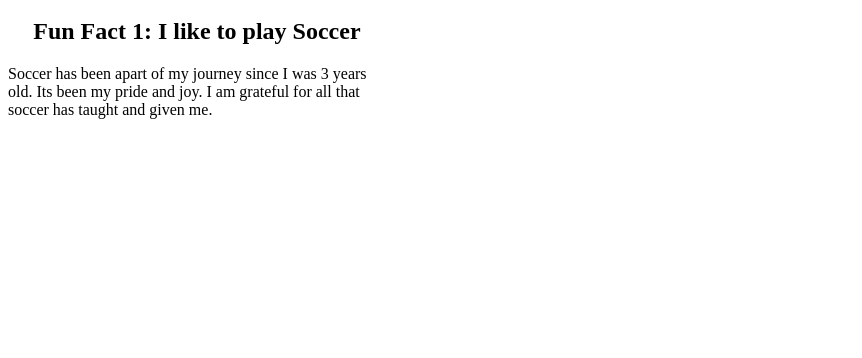
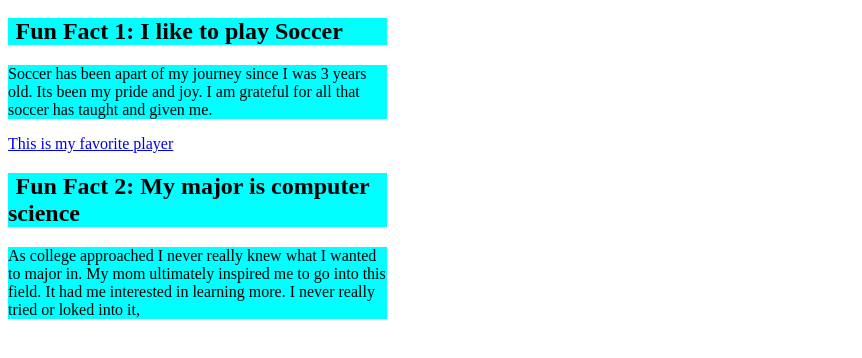
Before and after one commit to UTRGV-CS-1101/web-site-ramonzuniga01, a plain HTML site: page index.html in a window 1280 px wide. Shown: the part 48-406 px from the top of the page, without its empty margins (0-862 px from the left). Drawn offline with Linux system fonts and the light colour scheme.

Commit message:
New Changes

```diff
--- a/index.html
+++ b/index.html
@@ -4,7 +4,13 @@
 </head>
 <body>
    <h1>My Life: Ramon Zuniga</h1>
-    <h2>Fun Fact 1: I like to play Soccer</h2>
-    <p>Soccer has been apart of my journey since I was 3 years old. Its been my pride and joy. I am grateful for all that soccer has taught and given me. </p>
+    <h2 class="Fun fact 1">Fun Fact 1: I like to play Soccer</h2>
+    <p class="Fun fact 1">Soccer has been apart of my journey since I was 3 years old. Its been my pride and joy. I am grateful for all that soccer has taught and given me. </p>
+    <a href = "//www.google.com/url?sa=i&url=https%3A%2F%2Fwww.facebook.com%2Ffabrizioromanoherewego%2Fposts%2F-cope-neymar-really-wants-to-returns-to-barcelona-in-the-summer-transfer-window-%2F1279525323974956%2F&psig=AOvVaw0rpZiinK4fR9vAyhNr8mah&ust=1758754450664000&source=images&cd=vfe&opi=89978449&ved=0CBYQjRxqFwoTCNDw4oT9748DFQAAAAAdAAAAABAE"> This is my favorite player </a>
+    <h2 class="Fun fact 2">Fun Fact 2: My major is computer science</h3>
+    <p class="Fun fact 2">As college approached I never really knew what I wanted to major in. My mom ultimately inspired me to go into this field. It had me interested in learning more. I never really tried or loked into it,  </p>
+
+
+
 
 </body>
--- a/styles.css
+++ b/styles.css
@@ -3,9 +3,11 @@ h1{
 
 }
 h2{
-    text-indent: 2%
+    text-indent: 2%;
+    background-color: aqua;
+    width: 30%;
 }
 p{
-
-width: 30%;
+    background-color: aqua;
+    width: 30%;
 }
```
